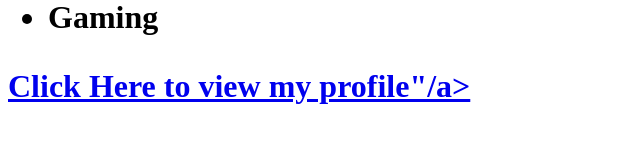
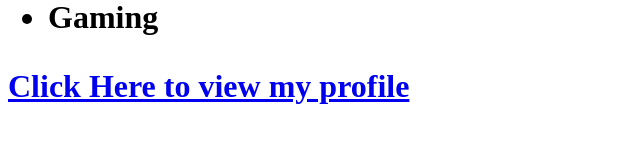
Before and after one commit to ctoothaker1/3344_first_repository, a plain HTML site: page index.html in a window 1280 px wide. Shown: the part 152-294 px from the top of the page, without its empty margins (0-640 px from the left). Drawn offline with Linux system fonts and the light colour scheme.

Commit message:
changed text for hyperlink

```diff
--- a/index.html
+++ b/index.html
@@ -11,6 +11,6 @@
         <li>Travelling
         <li>Gaming</li>
     </ul>
-    <a href="https://example.com"> Click Here to view my profile"/a>
+    <a href="https://example.com"> Click Here to view my profile
 </html>
 </body>
```
